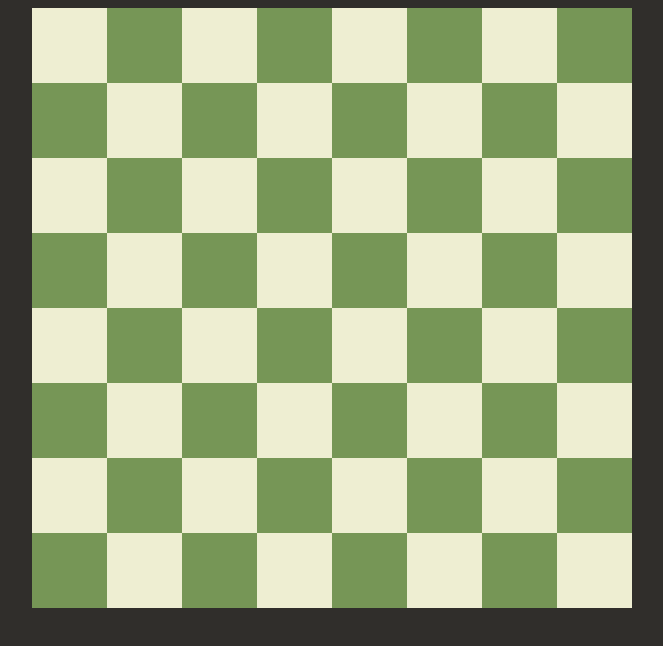
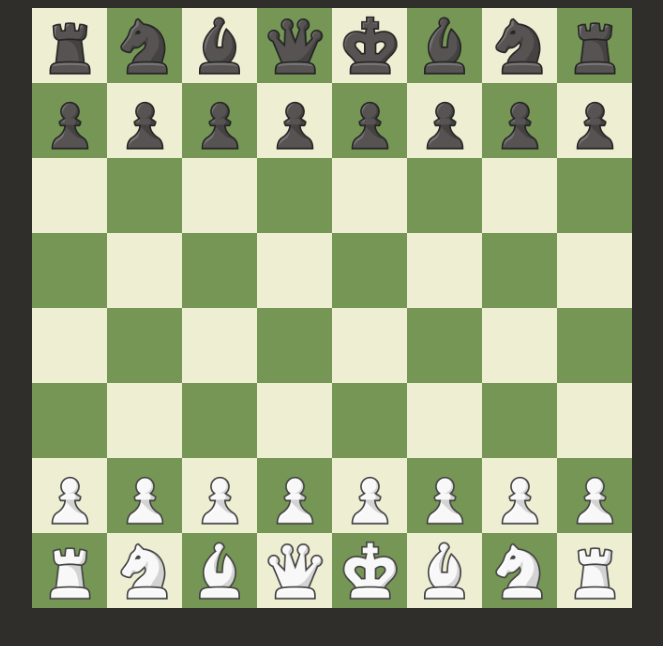
Before and after one commit to shfahimdev/Knight-Sight, a plain HTML site: page UI/index.html in a window 1280 px wide. Shown: the whole page, without its empty margins (308-971 px from the left). Drawn offline with Linux system fonts and the light colour scheme.

Commit message:
Added Pieces over board

```diff
--- /dev/null
+++ b/UI/data/pieces.js
@@ -0,0 +1,97 @@
+const blackPawn = currentPostion => {
+    return {
+        currentPostion,
+        img: "assets/images/pieces/black/pawn.png"
+    }
+}
+
+const blackRook = currentPostion => {
+    return {
+        currentPostion,
+        img: "assets/images/pieces/black/rook.png"
+    }
+}
+
+const blackKnight = currentPostion => {
+    return {
+        currentPostion,
+        img: "assets/images/pieces/black/knight.png"
+    }
+}
+
+const blackBishop = currentPostion => {
+    return {
+        currentPostion,
+        img: "assets/images/pieces/black/bishop.png"
+    }
+}
+const blackQueen = currentPostion => {
+    return {
+        currentPostion,
+        img: "assets/images/pieces/black/queen.png"
+    }
+}
+
+const blackKing = currentPostion => {
+    return {
+        currentPostion,
+        img: "assets/images/pieces/black/king.png"
+    }
+}
+
+const whitePawn = currentPostion => {
+    return {
+        currentPostion,
+        img: "assets/images/pieces/white/pawn.png"
+    }
+}
+
+const whiteRook = currentPostion => {
+    return {
+        currentPostion,
+        img: "assets/images/pieces/white/rook.png"
+    }
+}
+
+const whiteKnight = currentPostion => {
+    return {
+        currentPostion,
+        img: "assets/images/pieces/white/knight.png"
+    }
+}
+
+const whiteBishop = currentPostion => {
+    return {
+        currentPostion,
+        img: "assets/images/pieces/white/bishop.png"
+    }
+}
+
+const whiteQueen = currentPostion => {
+    return {
+        currentPostion,
+        img: "assets/images/pieces/white/queen.png"
+    }
+}
+
+const whiteKing = currentPostion => {
+    return {
+        currentPostion,
+        img: "assets/images/pieces/white/king.png"
+    }
+}
+
+export {
+    blackPawn,
+    blackRook,
+    blackKnight,
+    blackBishop,
+    blackQueen,
+    blackKing,
+    whitePawn,
+    whiteRook,
+    whiteKnight,
+    whiteBishop,
+    whiteQueen,
+    whiteKing,
+}
--- a/UI/index.js
+++ b/UI/index.js
@@ -1,8 +1,7 @@
-
-
-
-// Render Initial Board
 import { initialBoard } from "./data/data.js";
 import { initialBoardRenderer } from "./render/main.js";
 
-initialBoardRenderer(initialBoard());
+const globalState = initialBoard();
+
+// Render Initial Board
+initialBoardRenderer(globalState);
--- a/UI/render/main.js
+++ b/UI/render/main.js
@@ -1,18 +1,95 @@
+import { blackPawn } from "../data/pieces.js";
+import { blackRook } from "../data/pieces.js";
+import { blackKnight } from "../data/pieces.js";
+import { blackBishop } from "../data/pieces.js";
+import { blackQueen } from "../data/pieces.js";
+import { blackKing } from "../data/pieces.js";
+import { whitePawn } from "../data/pieces.js";
+import { whiteRook } from "../data/pieces.js";
+import { whiteKnight } from "../data/pieces.js";
+import { whiteBishop } from "../data/pieces.js";
+import { whiteQueen } from "../data/pieces.js";
+import { whiteKing } from "../data/pieces.js";
+
 const ROOT_DIV = document.getElementById("root");
 
-const initialBoardRenderer = (data) => {
+const pieceRenderer = data => {
+    data.forEach(rank => {
+        rank.forEach(square => {
+
+            if (square.piece) {
+                const squareDiv = document.getElementById(square.id);
+
+                const piece = document.createElement("img");
+                piece.src = square.piece.img;
+                squareDiv.appendChild(piece);
+
+
+            }
+        });
+    });
+
+}
+
+const initialBoardRenderer = data => {
     data.forEach(element => {
         const rankEl = document.createElement("div");
         ROOT_DIV.appendChild(rankEl);
         rankEl.classList.add("rankRow")
 
-
         element.forEach(square => {
             const squareDiv = document.createElement("div");
-            squareDiv.classList.add(square.color, "square")
+            squareDiv.classList.add(square.color, "square");
+            squareDiv.id = square.id;
             rankEl.appendChild(squareDiv)
+
+
+            // Pawn Rendering
+            if (square.id[1] == 7)
+                square.piece = blackPawn(square.id)
+
+            if (square.id[1] == 2)
+                square.piece = whitePawn(square.id)
+
+            // Rook Rendering
+            if (square.id == "a8" || square.id == "h8")
+                square.piece = blackRook(square.id)
+
+            if (square.id == "a1" || square.id == "h1")
+                square.piece = whiteRook(square.id)
+
+            // Knight Rendering
+            if (square.id == "b8" || square.id == "g8")
+                square.piece = blackKnight(square.id)
+
+            if (square.id == "b1" || square.id == "g1")
+                square.piece = whiteKnight(square.id)
+
+            // Bishop Rendering
+            if (square.id == "c8" || square.id == "f8")
+                square.piece = blackBishop(square.id)
+
+            if (square.id == "c1" || square.id == "f1")
+                square.piece = whiteBishop(square.id)
+
+            // Queen Rendering
+            if (square.id == "d8")
+                square.piece = blackQueen(square.id)
+
+            if (square.id == "d1")
+                square.piece = whiteQueen(square.id)
+
+            // King Rendering
+            if (square.id == "e8")
+                square.piece = blackKing(square.id)
+
+            if (square.id == "e1")
+                square.piece = whiteKing(square.id)
         });
     });
+
+    pieceRenderer(data);
 }
 
+
 export {initialBoardRenderer};
--- a/UI/styles/index.css
+++ b/UI/styles/index.css
@@ -17,6 +17,18 @@ body {
 .square {
     width: 75px;
     height: 75px;
+    display: flex;
+    align-items: center;
+    justify-content: center;
+}
+
+.square:hover {
+    cursor: pointer;
+}
+
+.square img {
+    width: 70px;
+    height: 70px;
 }
 
 .white {
```
Also changed, not shown: UI/assets/images/pieces/black/bishop.png (added), UI/assets/images/pieces/black/king.png (added), UI/assets/images/pieces/black/knight.png (added), UI/assets/images/pieces/black/pawn.png (added), UI/assets/images/pieces/black/queen.png (added), UI/assets/images/pieces/black/rook.png (added), UI/assets/images/pieces/white/bishop.png (added), UI/assets/images/pieces/white/king.png (added), UI/assets/images/pieces/white/knight.png (added), UI/assets/images/pieces/white/pawn.png (added), UI/assets/images/pieces/white/queen.png (added), UI/assets/images/pieces/white/rook.png (added).
